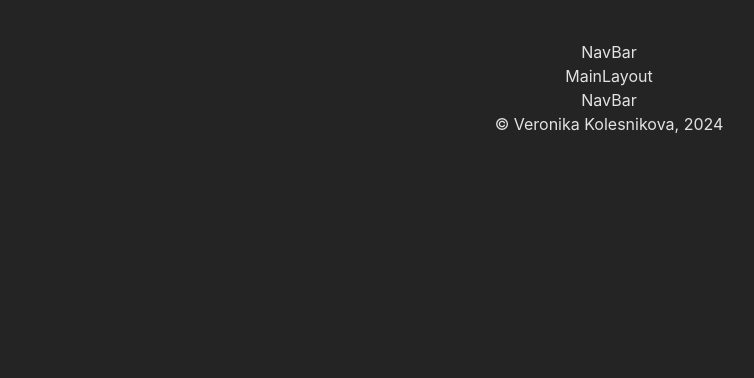
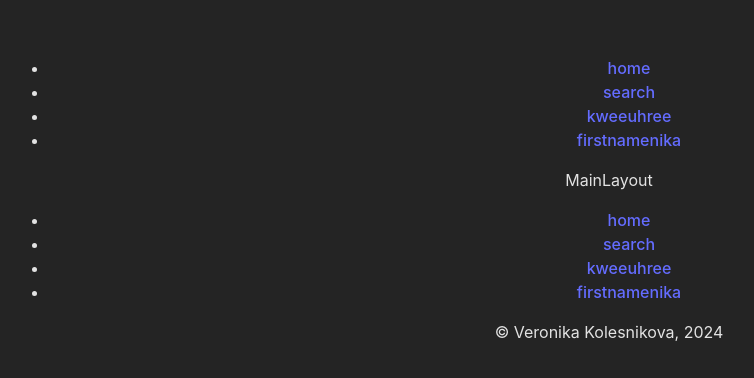
Before and after one commit to kweeuhree/github-tracker, a React (Vite) app: page /firstnamenika in a window 1280 px wide. Shown: the top 378 px of the page, without its empty margins (31-785 px from the left). Built offline with nearby package versions, Linux system fonts and the light colour scheme.

Commit message:
navbar is set up

```diff
--- a/src/App.jsx
+++ b/src/App.jsx
@@ -15,7 +15,8 @@
 
       <Routes>
         <Route path='/' element={<MainLayout />}>
-          <Route path='/user-search' element={<UserSearch />} />
+          <Route path='/home' element={<MainLayout />} />
+          <Route path='/search' element={<UserSearch />} />
           <Route path='/kweeuhree' element={<UserSearch user='kweeuhree'/>} />
           <Route path='/firstnamenika' element={<UserSearch user='firstnamenika'/>} />
         </Route>
--- a/src/components/NavBar/NavBar.jsx
+++ b/src/components/NavBar/NavBar.jsx
@@ -1,8 +1,22 @@
-import React from 'react'
+import React from 'react';
+import { Link } from 'react-router-dom';
 
 const NavBar = () => {
+
+  const links = ['home', 'search', 'kweeuhree', 'firstnamenika'];
+
+  const linksJSX = links.map((item, index) => (
+    <li key={index}>
+      <Link to={`/${item}`}>
+        {item}
+      </Link>
+    </li>
+  ));
+
   return (
-    <div>NavBar</div>
+    <nav>
+      <ul className='nav-ul'>{linksJSX}</ul>
+    </nav>
   )
 }
 
```
